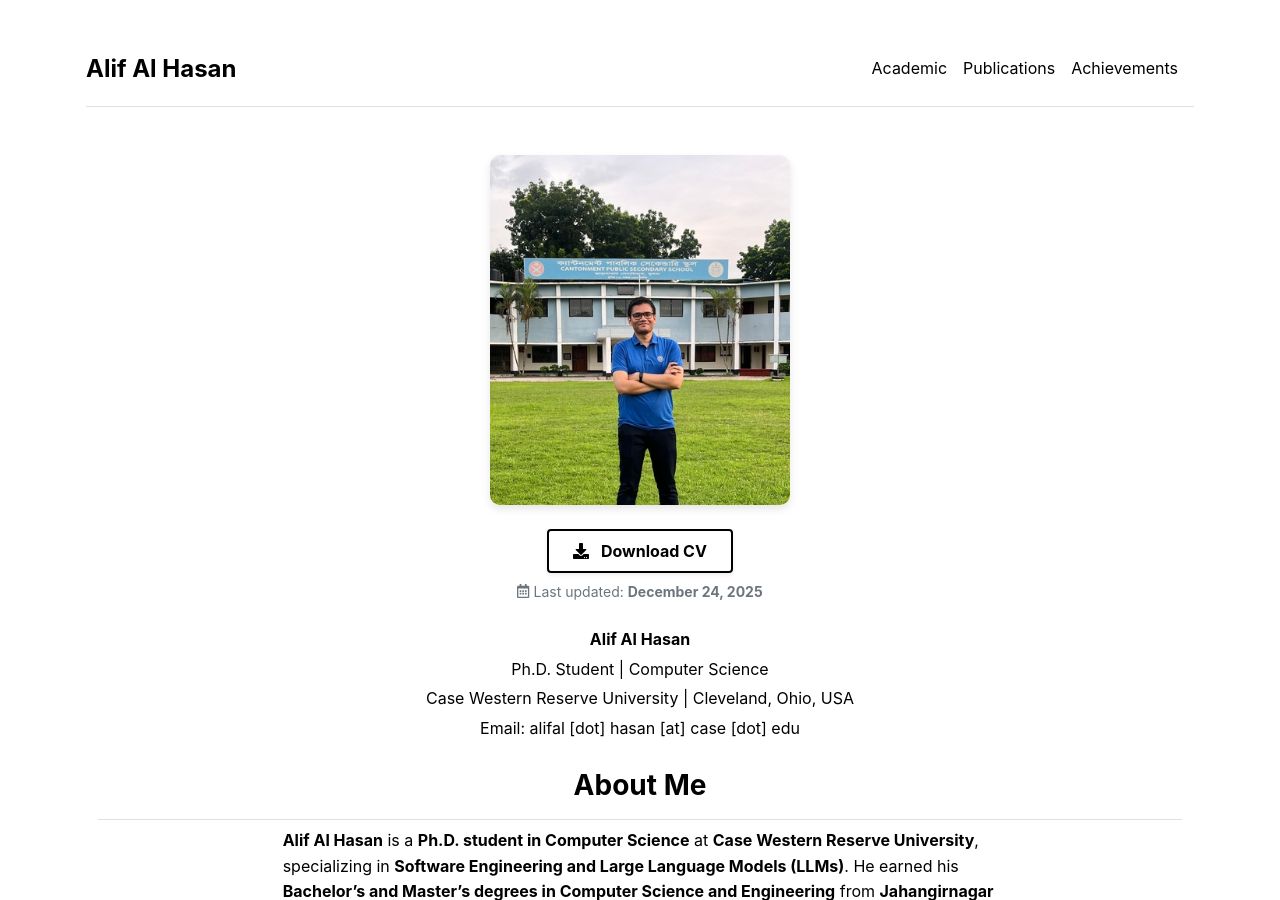
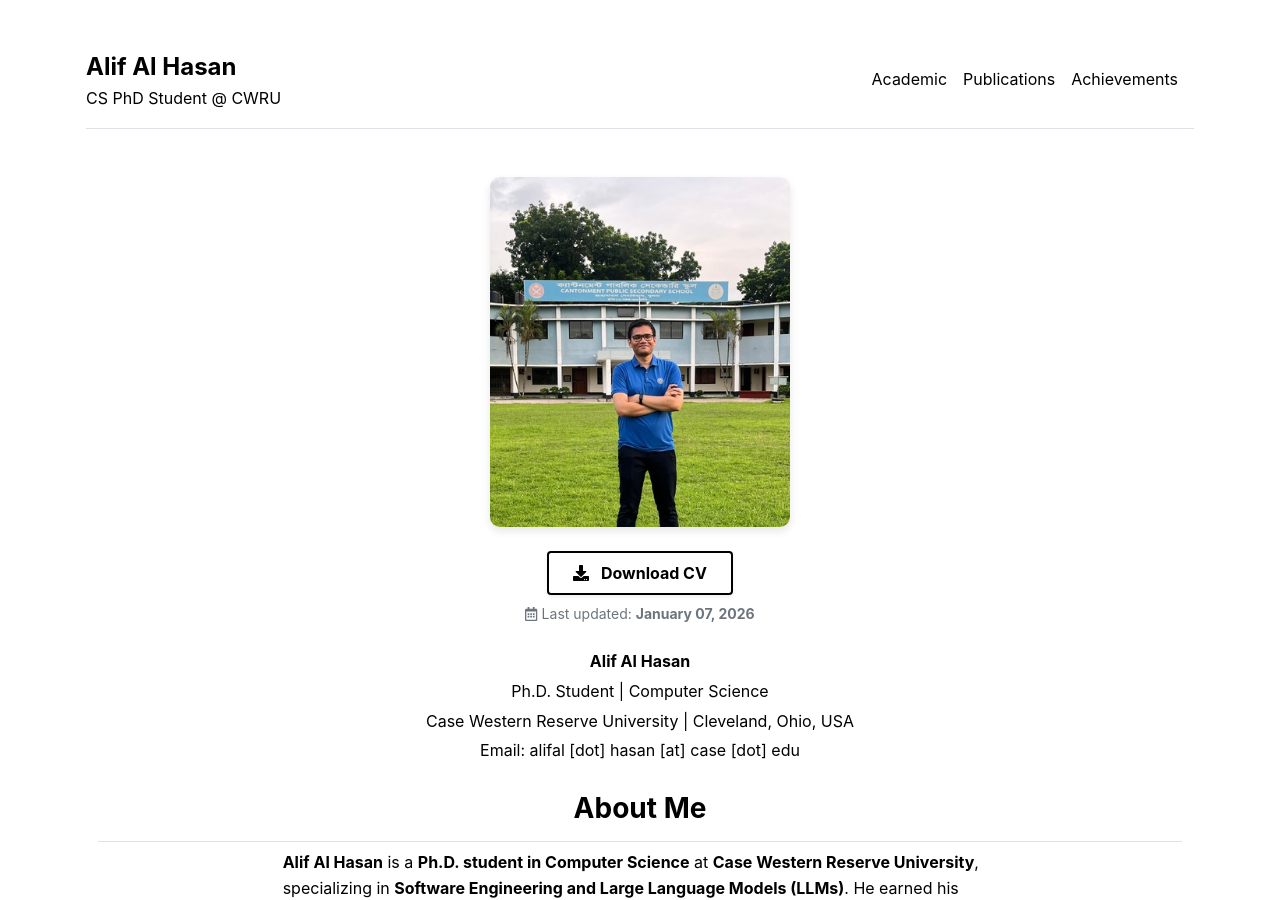
Before and after one commit to alifalhasan/alifalhasan.github.io, a Jekyll site: the page built from index.md, in a window 1280 px wide and 900 px high. Built offline with Jekyll 4.4.1, drawn with Linux system fonts in a browser that asks for light colours; some web fonts are replaced.

Commit message:
[Task] Minor Updates. [Description] This commit made some minor changes. [Author] @alifalhasan

```diff
--- a/_config.yml
+++ b/_config.yml
@@ -1,7 +1,7 @@
 url: "https://alifalhasan.github.io"
 baseurl: ""
 title: "Alif Al Hasan"
-# description: "Computer Science PhD Student @ CWRU"
+description: "CS PhD Student @ CWRU"
 author: "Alif Al Hasan"
 
 logo: "/assets/img/alifalhasan.jpg"
--- a/_includes/home/cv-button.html
+++ b/_includes/home/cv-button.html
@@ -1,8 +1,8 @@
 <div class="container text-center mt-0 mb-4">
-    <a href="static/docs/CVs/2025-12-24.pdf" class="btn btn-outline-dark custom-btn fw-bold px-4 py-2 shadow-sm" download>
+    <a href="static/docs/CVs/2026-01-07.pdf" class="btn btn-outline-dark custom-btn fw-bold px-4 py-2 shadow-sm" download>
         <i class="fas fa-download me-2"></i> Download CV
     </a>
     <p class="text-secondary mt-2 small">
-        <i class="far fa-calendar-alt"></i> Last updated: <b>December 24, 2025</b>
+        <i class="far fa-calendar-alt"></i> Last updated: <b>January 07, 2026</b>
     </p>
 </div>
```
Also changed, not shown: index.md (+1 -1 lines), 2 other files.
